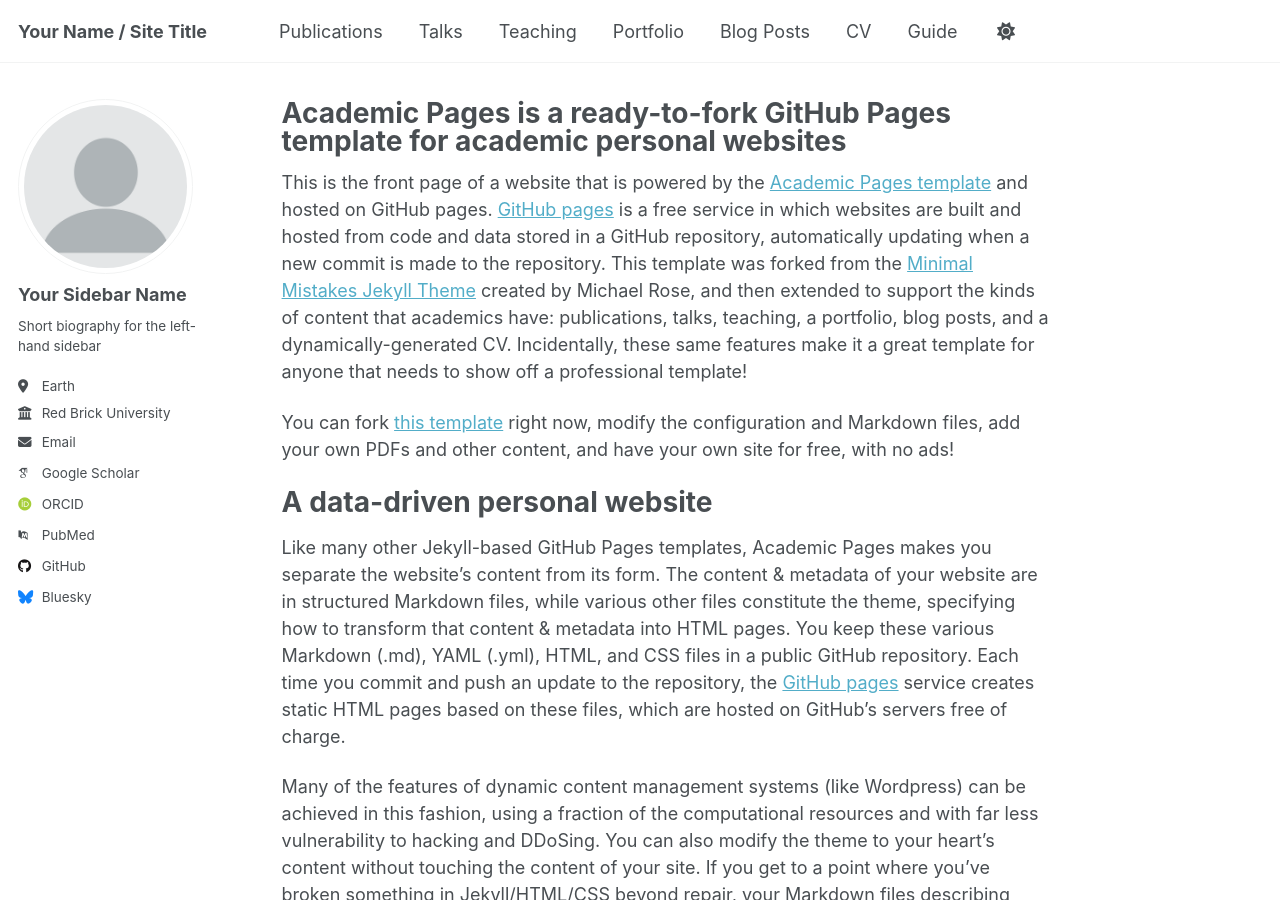
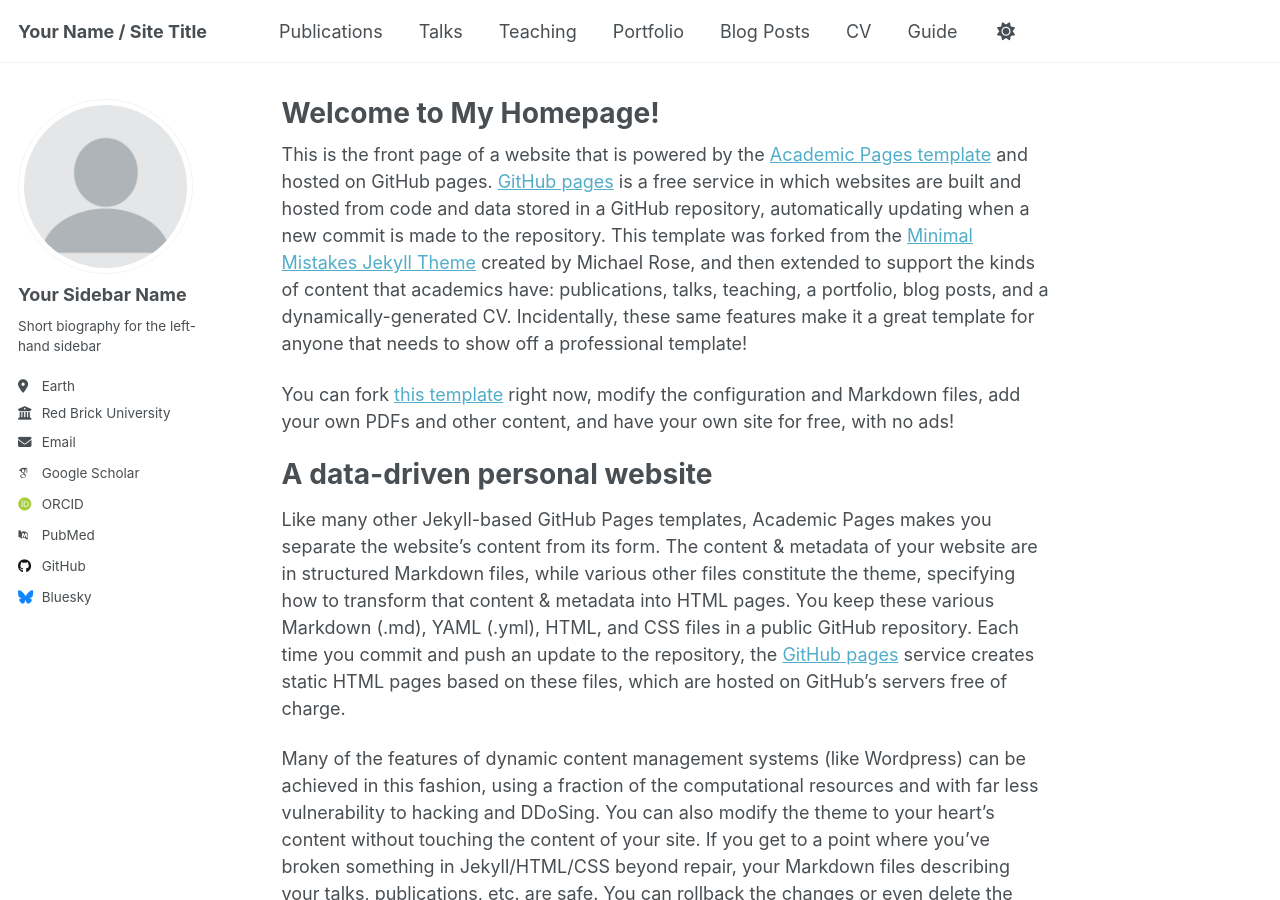
Before and after one commit to YukunLi-lab/Laurence-Li.github.io, a Jekyll site: the page built from _pages/about.md, in a window 1280 px wide and 900 px high. Built offline with Jekyll 4.4.1, drawn with Linux system fonts in a browser that asks for light colours; some web fonts are replaced; a script that is not in the unit is left out.

Commit message:
Update about.md

```diff
--- a/_pages/about.md
+++ b/_pages/about.md
@@ -1,6 +1,6 @@
 ---
 permalink: /
-title: "Academic Pages is a ready-to-fork GitHub Pages template for academic personal websites"
+title: "Welcome to My Homepage!"
 author_profile: true
 redirect_from:
   - /about/
```
